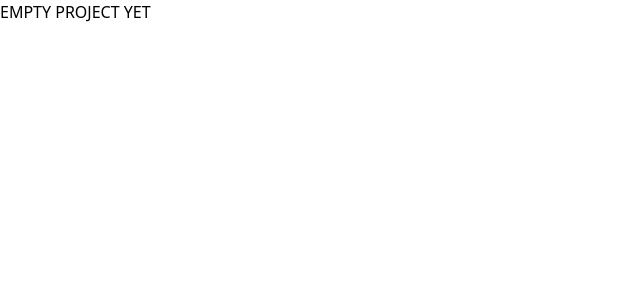
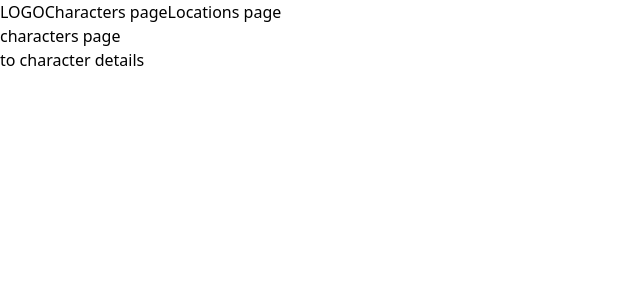
Before and after one commit to NKisiura/rick-and-morty-react, a React (Vite) app: page /characters in a window 1280 px wide. Shown: the top 300 px of the page, without its empty margins (0-640 px from the left). Built offline with nearby package versions, Linux system fonts and the light colour scheme.

Commit message:
implement base app routing

```diff
--- a/package.json
+++ b/package.json
@@ -14,7 +14,8 @@
   },
   "dependencies": {
     "react": "^18.3.1",
-    "react-dom": "^18.3.1"
+    "react-dom": "^18.3.1",
+    "react-router": "^7.0.1"
   },
   "devDependencies": {
     "@eslint/js": "^9.15.0",
--- a/src/App.tsx
+++ b/src/App.tsx
@@ -1,3 +1,53 @@
+import { createBrowserRouter, RouterProvider } from "react-router";
+import { AppLayout } from "@pages/app-layout";
+import { HomePage } from "@pages/home";
+
 export const App = () => {
-  return <>EMPTY PROJECT YET</>;
+  const router = createBrowserRouter(
+    [
+      {
+        path: "/",
+        element: <AppLayout />,
+        children: [
+          {
+            index: true,
+            element: <HomePage />,
+          },
+          {
+            path: "characters",
+            children: [
+              {
+                index: true,
+                lazy: () => import("@pages/characters"),
+              },
+              {
+                path: ":id",
+                lazy: () => import("@pages/character-details"),
+              },
+            ],
+          },
+          {
+            path: "locations",
+            children: [
+              {
+                index: true,
+                lazy: () => import("@pages/locations"),
+              },
+              {
+                path: ":id",
+                lazy: () => import("@pages/location-details"),
+              },
+            ],
+          },
+          {
+            path: "*",
+            lazy: () => import("@pages/not-found"),
+          },
+        ],
+      },
+    ],
+    { basename: import.meta.env.BASE_URL },
+  );
+
+  return <RouterProvider router={router} />;
 };
--- a/src/main.tsx
+++ b/src/main.tsx
@@ -1,9 +1,14 @@
 import { StrictMode } from "react";
 import { createRoot } from "react-dom/client";
+import { App } from "./App.tsx";
 import "./index.css";
-import { App } from "./App.tsx";
 
-createRoot(document.getElementById("root")!).render(
+const root = document.getElementById("root");
+if (!root) {
+  throw new Error("Root element not found. Please check index.html.");
+}
+
+createRoot(root).render(
   <StrictMode>
     <App />
   </StrictMode>,
--- /dev/null
+++ b/src/pages/app-layout/index.tsx
@@ -0,0 +1,15 @@
+import { Link, NavLink, Outlet } from "react-router";
+
+export const AppLayout = () => {
+  return (
+    <div className={"flex flex-col"}>
+      <div className={"flex gap-10"}>
+        {/*header will be here*/}
+        <Link to={"/"}>LOGO</Link>
+        <NavLink to={"/characters"}>Characters page</NavLink>
+        <NavLink to={"/locations"}>Locations page</NavLink>
+      </div>
+      <Outlet />
+    </div>
+  );
+};
--- /dev/null
+++ b/src/pages/character-details/index.tsx
@@ -0,0 +1,5 @@
+export const Component = () => {
+  console.log("character details page loaded");
+
+  return <div>character details page</div>;
+};
--- /dev/null
+++ b/src/pages/characters/index.tsx
@@ -0,0 +1,12 @@
+import { Link } from "react-router";
+
+export const Component = () => {
+  console.log("characters page loaded");
+
+  return (
+    <div>
+      <div>characters page</div>
+      <Link to={"1"}> to character details</Link>
+    </div>
+  );
+};
--- /dev/null
+++ b/src/pages/home/index.tsx
@@ -0,0 +1,3 @@
+export const HomePage = () => {
+  return <div>Home page</div>;
+};
--- /dev/null
+++ b/src/pages/location-details/index.tsx
@@ -0,0 +1,5 @@
+export const Component = () => {
+  console.log("location details page loaded");
+
+  return <div>location details page</div>;
+};
--- /dev/null
+++ b/src/pages/locations/index.tsx
@@ -0,0 +1,12 @@
+import { Link } from "react-router";
+
+export const Component = () => {
+  console.log("locations page loaded");
+
+  return (
+    <div>
+      <div>locations page</div>
+      <Link to={"1"}>to locations details</Link>
+    </div>
+  );
+};
--- /dev/null
+++ b/src/pages/not-found/index.tsx
@@ -0,0 +1,5 @@
+export const Component = () => {
+  console.log("not found page loaded");
+
+  return <div>Page not found </div>;
+};
--- a/tsconfig.app.json
+++ b/tsconfig.app.json
@@ -20,7 +20,10 @@
     "noUnusedLocals": true,
     "noUnusedParameters": true,
     "noFallthroughCasesInSwitch": true,
-    "noUncheckedSideEffectImports": true
+    "noUncheckedSideEffectImports": true,
+    "paths": {
+      "@pages/*": ["./src/pages/*"],
+    }
   },
   "include": ["src"]
 }
--- a/vite.config.ts
+++ b/vite.config.ts
@@ -5,4 +5,9 @@ import react from "@vitejs/plugin-react-swc";
 export default defineConfig({
   plugins: [react()],
   base: "/rick-and-morty-react",
+  resolve: {
+    alias: {
+      "@pages": "/src/pages",
+    },
+  },
 });
```
Also changed, not shown: 1 other file (tests, documents, lock files or other folders).
